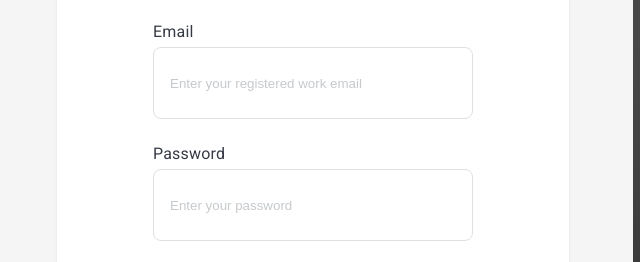
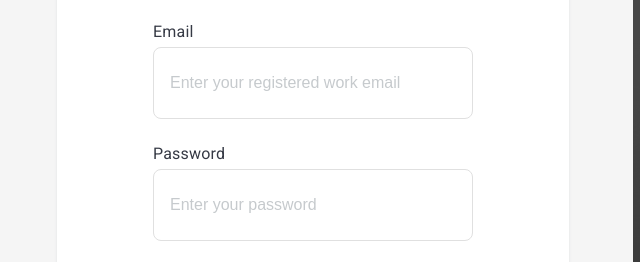
Before and after one commit to Tungvo01/calibee-business, a plain HTML site: page index.html in a window 1280 px wide. Shown: the part 236-498 px from the top of the page, 7-647 px from the left. Drawn offline with Linux system fonts and the light colour scheme.

Commit message:
update fontsize login

```diff
--- a/index.html
+++ b/index.html
@@ -26,11 +26,11 @@
                     </div>
                     <div style="align-self: stretch; height: 98px; flex-direction: column; justify-content: flex-start; align-items: flex-start; gap: 4px; display: flex">
                         <div style="color: #363A45; font-size: 16px; font-family: Roboto; font-weight: 400; line-height: 22.40px; letter-spacing: 0.20px; word-wrap: break-word">Email</div>
-                        <input id="emailInput" type="email" style="align-self: stretch; height: 72px; padding: 16px; background: #fff; border-radius: 8px; border: 1px #E0E0E0 solid; justify-content: flex-start; align-items: center; gap: 8px; display: inline-flex;" placeholder="Enter your registered work email" />
+                        <input id="emailInput" type="email" style="align-self: stretch; height: 72px; padding: 16px; background: #fff; border-radius: 8px; border: 1px #E0E0E0 solid; justify-content: flex-start; align-items: center; gap: 8px; display: inline-flex; font-size: 16px;" placeholder="Enter your registered work email" />
                     </div>
                     <div style="align-self: stretch; height: 98px; flex-direction: column; justify-content: flex-start; align-items: flex-start; gap: 4px; display: flex">
                         <div style="color: #363A45; font-size: 16px; font-family: Roboto; font-weight: 400; line-height: 22.40px; letter-spacing: 0.20px; word-wrap: break-word">Password</div>
-                        <input id="passwordInput" type="password" style="align-self: stretch; height: 72px; padding: 16px; background: #fff; border-radius: 8px; border: 1px #E0E0E0 solid; justify-content: space-between; align-items: center; display: inline-flex" placeholder="Enter your password">
+                        <input id="passwordInput" type="password" style="align-self: stretch; height: 72px; padding: 16px; background: #fff; border-radius: 8px; border: 1px #E0E0E0 solid; justify-content: space-between; align-items: center; display: inline-flex; font-size: 16px;" placeholder="Enter your password">
                     </div>
                     <div style="align-self: stretch; height: 24px; justify-content: space-between; align-items: center; display: inline-flex">
                         <div style="justify-content: flex-start; align-items: center; gap: 12px; display: flex">
```
